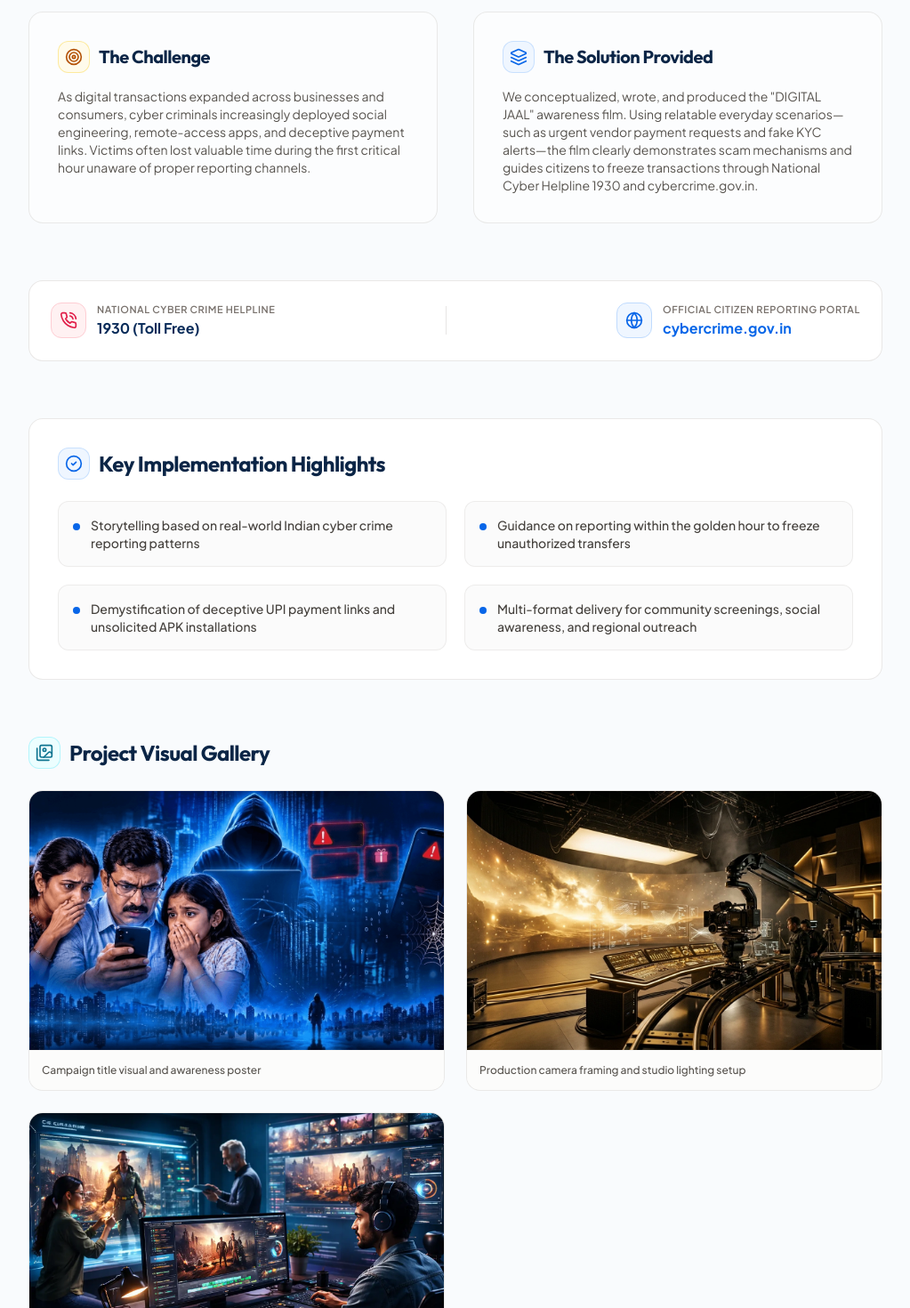
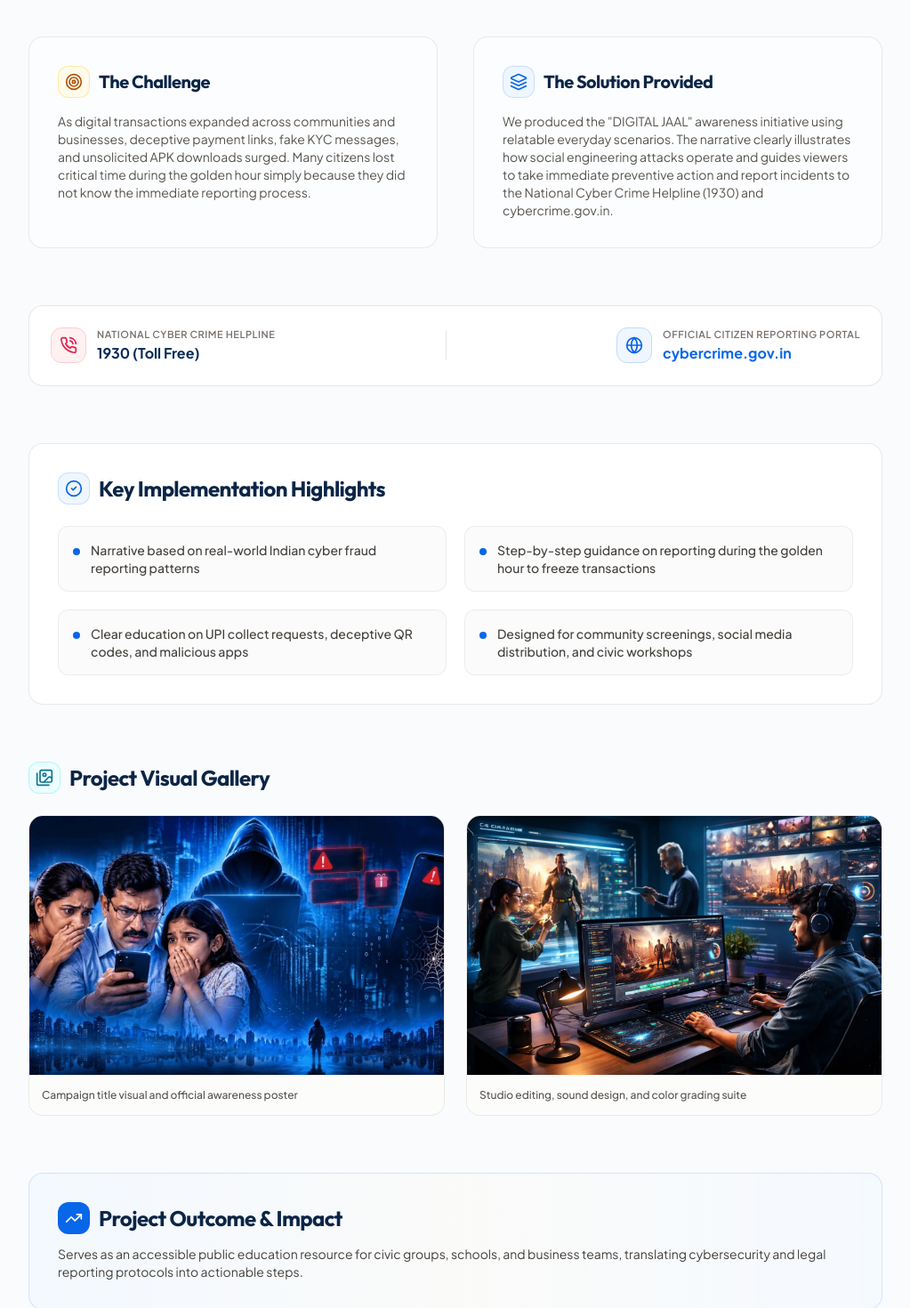
Before and after one commit to mbariya736-crypto/Kuber, a React (Vite) app: page /portfolio/digital-jaal-film in a window 1280 px wide. Shown: the part 880-2350 px from the top of the page at 89% size, without its empty margins (128-1151 px from the left). Built offline with nearby package versions, Linux system fonts and the light colour scheme.

Commit message:
refactor(portfolio): restrict portfolio to authentic completed work Digital Jaal, avoid image and topic duplication with services

```diff
--- a/src/data/portfolioData.js
+++ b/src/data/portfolioData.js
@@ -1,4 +1,4 @@
-import { Film, Bot, ShieldCheck } from 'lucide-react';
+import { Film } from 'lucide-react';
 
 export const portfolioProjects = [
   {
@@ -13,124 +13,26 @@ export const portfolioProjects = [
     iconColor: 'text-cyan-600',
     image: '/images/digital-jaal.png',
     heroImage: '/images/digital-jaal.png',
-    description: 'Public awareness initiative educating citizens on UPI deception, fake payment links, and rapid response via National Helpline 1930.',
-    overview: 'An educational film produced to inform citizens and business owners about digital financial deception, fraudulent QR payments, and immediate protection steps.',
-    challenge: 'As digital transactions expanded across businesses and consumers, cyber criminals increasingly deployed social engineering, remote-access apps, and deceptive payment links. Victims often lost valuable time during the first critical hour unaware of proper reporting channels.',
-    solution: 'We conceptualized, wrote, and produced the "DIGITAL JAAL" awareness film. Using relatable everyday scenarios—such as urgent vendor payment requests and fake KYC alerts—the film clearly demonstrates scam mechanisms and guides citizens to freeze transactions through National Cyber Helpline 1930 and cybercrime.gov.in.',
+    description: 'Public awareness film educating citizens and small business owners on UPI fraud, deceptive payment links, and rapid response through National Cyber Helpline 1930.',
+    overview: 'An educational public awareness film produced to inform citizens and business owners about digital financial fraud, fraudulent QR payments, and practical immediate response protocols.',
+    challenge: 'As digital transactions expanded across communities and businesses, deceptive payment links, fake KYC messages, and unsolicited APK downloads surged. Many citizens lost critical time during the golden hour simply because they did not know the immediate reporting process.',
+    solution: 'We produced the "DIGITAL JAAL" awareness initiative using relatable everyday scenarios. The narrative clearly illustrates how social engineering attacks operate and guides viewers to take immediate preventive action and report incidents to the National Cyber Crime Helpline (1930) and cybercrime.gov.in.',
     highlights: [
-      'Storytelling based on real-world Indian cyber crime reporting patterns',
-      'Guidance on reporting within the golden hour to freeze unauthorized transfers',
-      'Demystification of deceptive UPI payment links and unsolicited APK installations',
-      'Multi-format delivery for community screenings, social awareness, and regional outreach'
+      'Narrative based on real-world Indian cyber fraud reporting patterns',
+      'Step-by-step guidance on reporting during the golden hour to freeze transactions',
+      'Clear education on UPI collect requests, deceptive QR codes, and malicious apps',
+      'Designed for community screenings, social media distribution, and civic workshops'
     ],
     gallery: [
       {
         src: '/images/digital-jaal.png',
-        caption: 'Campaign title visual and awareness poster'
-      },
-      {
-        src: '/assets/ai-film-studio-hero.webp',
-        caption: 'Production camera framing and studio lighting setup'
+        caption: 'Campaign title visual and official awareness poster'
       },
       {
         src: '/assets/Futuristic-studio-for-AI-driven-creations.webp',
-        caption: 'Post-production editing and sound mixing suite'
+        caption: 'Studio editing, sound design, and color grading suite'
       }
     ],
-    impact: 'Serves as an accessible educational resource for workshops, local community groups, and business teams, translating legal and cyber concepts into practical protective steps.'
-  },
-  {
-    id: 'lead-generation-campaign',
-    slug: 'lead-generation-campaign',
-    category: 'ai-services',
-    categoryLabel: 'Business Automation',
-    title: 'Customer Inquiry Routing',
-    subtitle: 'Automated Lead Capture & Alerts',
-    icon: Bot,
-    badgeColor: 'text-[#0866E8] bg-blue-50 border border-blue-200/80',
-    iconColor: 'text-[#0866E8]',
-    image: '/assets/ai-services.webp',
-    heroImage: '/assets/ai-services.webp',
-    description: 'Automated pipeline capturing web inquiries, sending instant WhatsApp notifications, and syncing leads to tracking sheets.',
-    overview: 'An automated customer intake setup that captures website inquiries, validates essential contact information, and routes real-time alerts to team members instantly.',
-    challenge: 'Growing service businesses frequently miss prospective clients due to delayed responses. Form submissions landed in crowded email inboxes where they remained unassigned or scattered across separate spreadsheets.',
-    solution: 'We structured a streamlined inquiry capture pipeline connecting website contact forms, WhatsApp notifications, and centralized management sheets. Each submission undergoes automated format validation and immediate dispatch to on-duty staff with direct one-click reply links.',
-    highlights: [
-      'Instant WhatsApp and email notifications sent to designated team members',
-      'Automated synchronization into secure Google Sheets and database tables',
-      'Spam filtering and basic input validation to keep inquiries organized',
-      'Eliminated manual copy-pasting between marketing landing pages and records'
-    ],
-    gallery: [
-      {
-        src: '/assets/ai-services.webp',
-        caption: 'Inquiry routing workflow & automated notification setup'
-      }
-    ],
-    impact: 'Delivered immediate inquiry alerts directly to team devices and maintained organized, centralized records with zero missed customer inquiries.'
-  },
-  {
-    id: 'cyber-security-operations',
-    slug: 'cyber-security-operations',
-    category: 'cyber-security',
-    categoryLabel: 'Cyber Security',
-    title: 'Digital Account Protection',
-    subtitle: 'Access Audits & Security Hardening',
-    icon: ShieldCheck,
-    badgeColor: 'text-emerald-700 bg-emerald-50 border border-emerald-200/80',
-    iconColor: 'text-emerald-600',
-    image: '/assets/cybersecurity-2023-social_uvx3rt.png',
-    heroImage: '/assets/cybersecurity-2023-social_uvx3rt.png',
-    description: 'Practical security review, multi-factor authentication setup, and staff phishing awareness protecting business accounts.',
-    overview: 'A practical security hardening and account review program designed to protect small and mid-sized businesses from credential theft and vendor impersonation.',
-    challenge: 'Shared email accounts, lack of multi-factor authentication, and untrained employees make small businesses prime targets for invoice fraud and email account compromise.',
-    solution: 'We conducted thorough access audits of company email accounts, banking portals, and cloud storage. We introduced standardized multi-factor authentication, established role-based permissions, and held interactive employee workshops training staff on identifying malicious attachments and deceptive wire requests.',
-    highlights: [
-      'Security review of business email suites, domain settings, and administrative accounts',
-      'Implementation of app-based multi-factor authentication across critical tools',
-      'Standardized dual-authorization protocol established for vendor payment modifications',
-      'Practical phishing drills and employee training modules tailored to company routines'
-    ],
-    gallery: [
-      {
-        src: '/assets/cybersecurity-2023-social_uvx3rt.png',
-        caption: 'Security architecture audit and threat guidance manual'
-      }
-    ],
-    impact: 'Safeguarded company email accounts and banking portals, established verified wire payment procedures, and built employee vigilance against deceptive messages.'
-  },
-  {
-    id: 'ai-creative-studio',
-    slug: 'ai-creative-studio',
-    category: 'ai-films',
-    categoryLabel: 'Film Production',
-    title: 'Commercial Brand Media',
-    subtitle: 'Corporate Profiles & Narrative Video',
-    icon: Film,
-    badgeColor: 'text-cyan-800 bg-cyan-50 border border-cyan-200/80',
-    iconColor: 'text-cyan-600',
-    image: '/assets/ai-film-studio-hero.webp',
-    heroImage: '/assets/ai-film-studio-hero.webp',
-    description: 'Narrative video production and corporate brand profiles combining scriptwriting, multi-camera filming, and color mastering.',
-    overview: 'Professional commercial video production combining narrative scriptwriting, cinematic filming, and high-fidelity sound design for brand campaigns and corporate profiles.',
-    challenge: 'Corporate videos often suffer from dry, template-driven presentations that fail to engage viewers or clearly communicate genuine values in crowded digital markets.',
-    solution: 'We partnered closely with the client team to craft an authentic human narrative. From detailed storyboard development and on-location filming to professional color correction and custom audio scoring, every scene was engineered to build credibility and viewer trust.',
-    highlights: [
-      'Script consultation, storyboarding, and pacing designed for business audiences',
-      'High-resolution multi-camera cinematography with professional studio lighting and clean audio',
-      'Editorial color grading, licensed audio soundscapes, and clear typographic motion graphics',
-      'Multi-ratio exports formatted for websites, presentations, and social channels'
-    ],
-    gallery: [
-      {
-        src: '/assets/ai-film-studio-hero.webp',
-        caption: 'Cinematography camera rig and production monitor'
-      },
-      {
-        src: '/assets/Futuristic-studio-for-AI-driven-creations.webp',
-        caption: 'Studio grading suite and post-production workspace'
-      }
-    ],
-    impact: 'Delivered engaging brand media assets for client web platforms, executive presentations, and investor meetings, presenting company services with cinematic clarity.'
+    impact: 'Serves as an accessible public education resource for civic groups, schools, and business teams, translating cybersecurity and legal reporting protocols into actionable steps.'
   }
 ];
--- a/src/pages/ProjectDetailPage.jsx
+++ b/src/pages/ProjectDetailPage.jsx
@@ -307,6 +307,7 @@ export default function ProjectDetailPage() {
                 <span>Get in Touch With Us</span>
                 <ArrowRight className="w-4 h-4" />
               </Link>
+              {portfolioProjects.length > 1 && (
                 <Link
                   to={`/portfolio/${nextProject.slug}`}
                   className="w-full sm:w-auto inline-flex items-center justify-center gap-2 px-6 py-3 rounded-xl text-sm font-semibold text-white/90 bg-white/10 hover:bg-white/15 border border-white/20 transition-all"
@@ -314,6 +315,7 @@ export default function ProjectDetailPage() {
                   <span>Next: {nextProject.title}</span>
                   <ArrowRight className="w-3.5 h-3.5" />
                 </Link>
+              )}
             </div>
           </div>
         </div>
```
Also changed, not shown: src/components/Portfolio.jsx (+10 -5 lines). Lines whose indentation alone changed are shown as unchanged.
